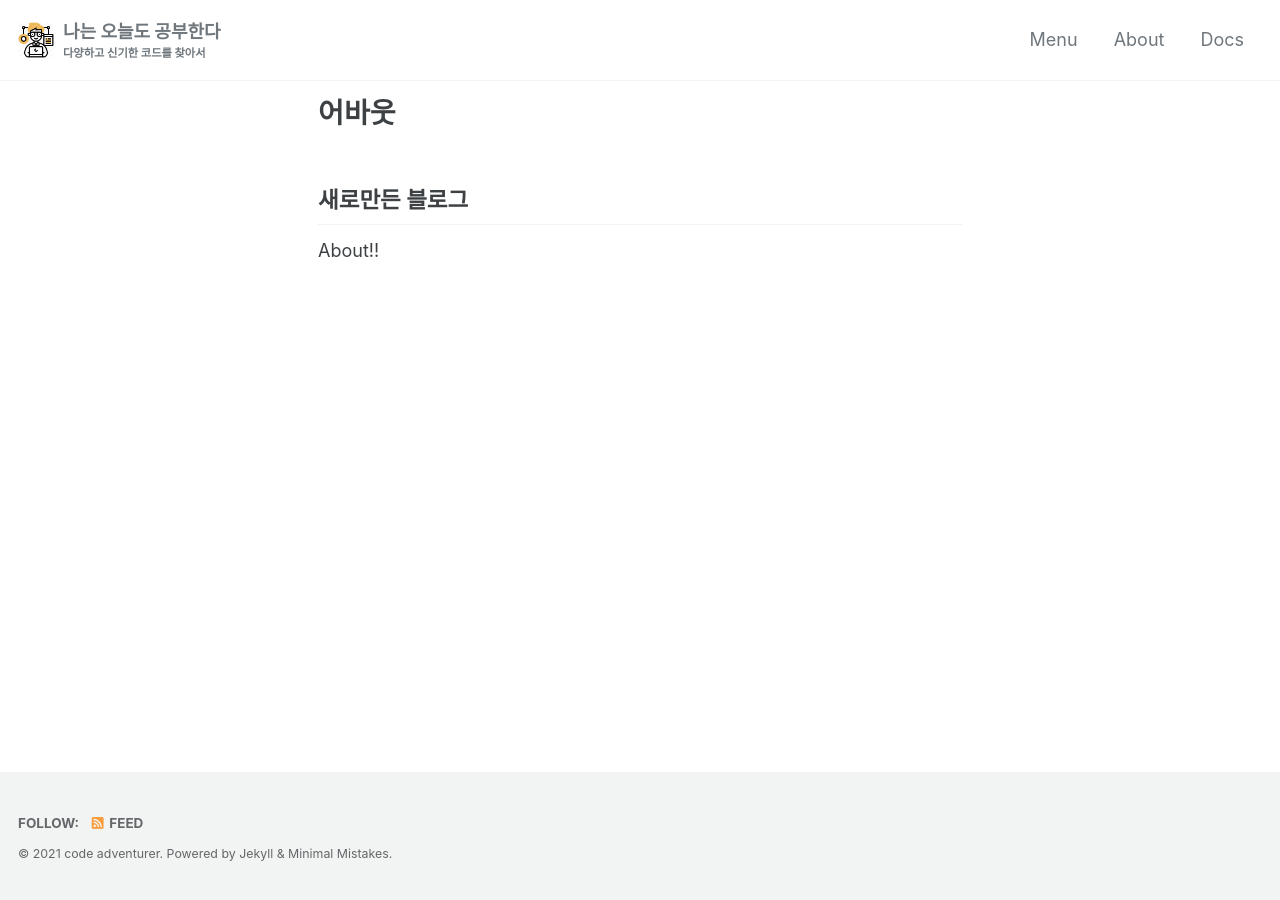
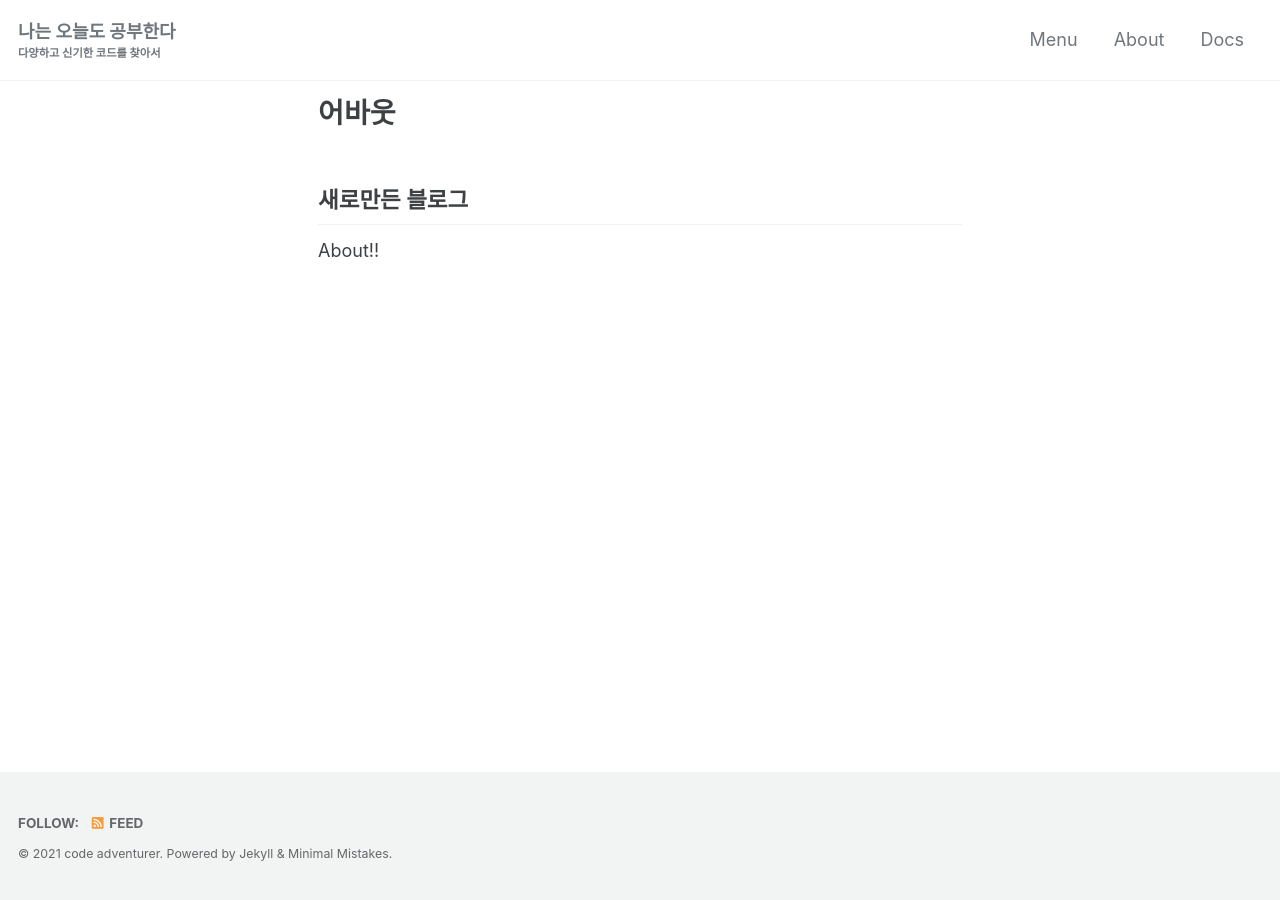
Before and after one commit to kdc7140/kdc7140.github.io, a Jekyll site: the page built from _pages/about.md, in a window 1280 px wide. Built offline with Jekyll 4.4.1, drawn with Linux system fonts in a browser that asks for light colours; cached includes are drawn as plain includes; some web fonts are replaced.

Commit message:
add plugin

```diff
--- a/_config.yml
+++ b/_config.yml
@@ -25,7 +25,7 @@
 baseurl                  : # the subpath of your site, e.g. "/blog"
 repository               : "kdc7140/kdc7140.github.com" # GitHub username/repo-name e.g.
 #teaser                   : #"/assets/images/developer1.png"
-logo                     : "/assets/images/developer2.png"
+#logo                     : "/assets/images/developer2.png"
 masthead_title           : "나는 오늘도 공부한다"
 # breadcrumbs            : false # true, false (default)
 words_per_minute         : 200
@@ -227,6 +227,7 @@
   - jekyll-gist
   - jekyll-feed
   - jekyll-include-cache
+  - jemoji
 
 # mimic GitHub Pages with --safe
 whitelist:
```
